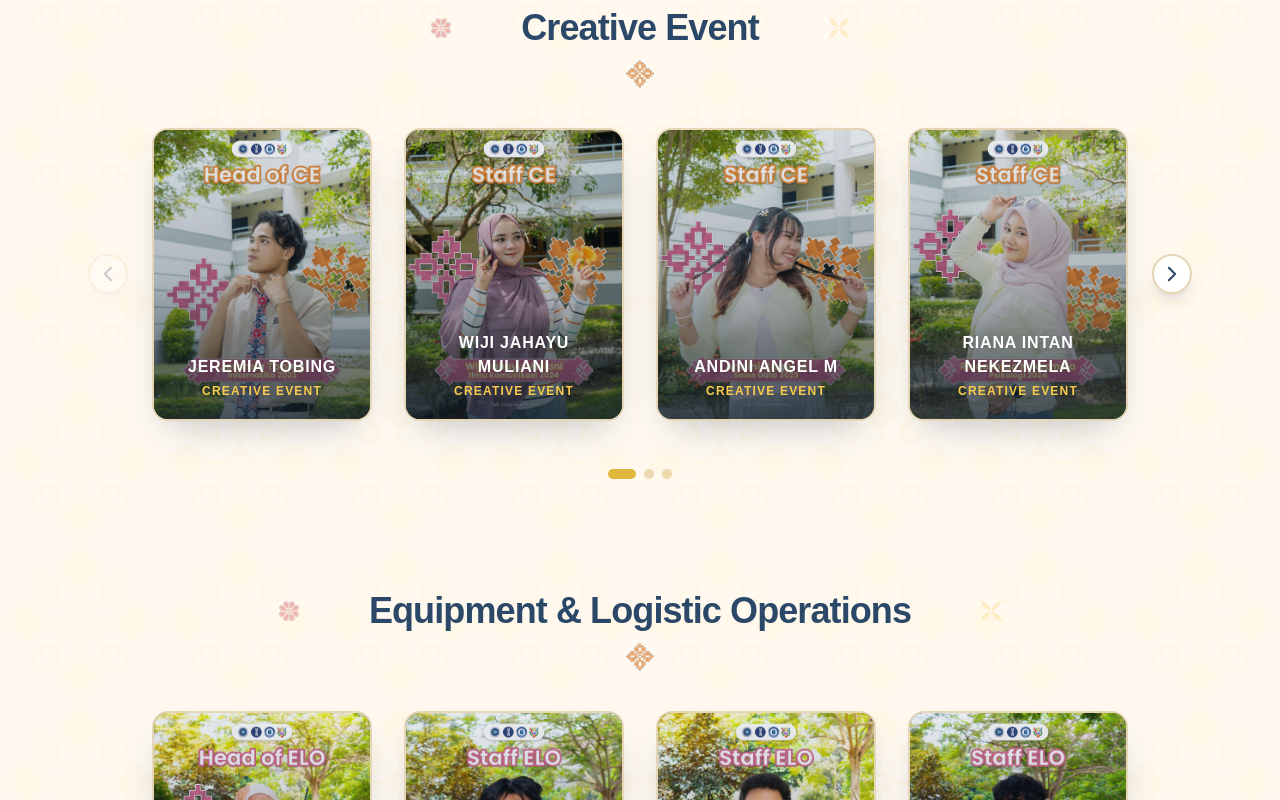
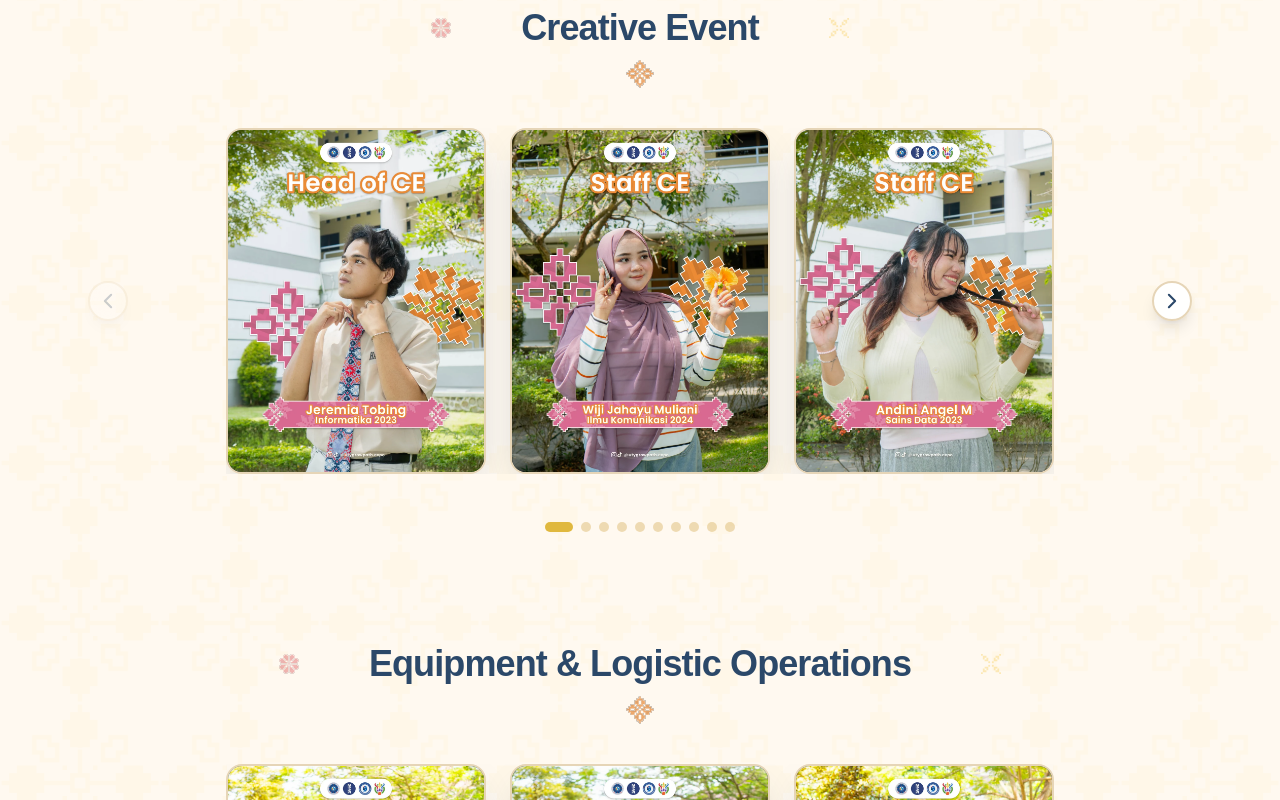
Before and after one commit to utygrowpath/utygrowpath-web, a Next.js app: page /tim-kami in a window 1280 px wide. Shown: the part 1460-2260 px from the top of the page. Built offline with nearby package versions, Linux system fonts and the light colour scheme.

Commit message:
feat(team): animasikan carousel dan section divisi

```diff
--- a/src/components/sections/our-team-view.tsx
+++ b/src/components/sections/our-team-view.tsx
@@ -1,7 +1,8 @@
 "use client";
 
 import Image from "next/image";
-import { useState } from "react";
+import { useEffect, useRef, useState } from "react";
+import gsap from "gsap";
 
 import type { CommitteeMember } from "@/types/content";
 
@@ -10,6 +11,9 @@ interface OurTeamViewProps {
 }
 
 export function OurTeamView({ committee }: OurTeamViewProps) {
+  const CARD_STEP = 284;
+  const trackRefs = useRef<Record<string, HTMLDivElement | null>>({});
+  const divisionsRef = useRef<HTMLDivElement>(null);
   const divisionOrder = [
     "Formatur",
     "Creative Event",
@@ -32,8 +36,81 @@ export function OurTeamView({ committee }: OurTeamViewProps) {
 
   const [activeTab, setActiveTab] = useState<string>("Semua");
   const [divisionPage, setDivisionPage] = useState<Record<string, number>>({});
-  const [divisionDir, setDivisionDir] = useState<Record<string, "left" | "right">>({});
-  const PER_PAGE = 4;
+  const VISIBLE_CARDS = 3;
+
+  useEffect(() => {
+    const prefersReducedMotion = window.matchMedia(
+      "(prefers-reduced-motion: reduce)",
+    ).matches;
+    const tweens = Object.entries(trackRefs.current).flatMap(([division, track]) => {
+      if (!track) return [];
+      const x = -(divisionPage[division] ?? 0) * CARD_STEP;
+
+      if (prefersReducedMotion) {
+        gsap.set(track, { x });
+        return [];
+      }
+      if (Math.abs(Number(gsap.getProperty(track, "x")) - x) < 0.5) return [];
+
+      return [
+        gsap.to(track, {
+          x,
+          duration: 0.65,
+          ease: "power3.inOut",
+          overwrite: "auto",
+        }),
+      ];
+    });
+
+    return () => tweens.forEach((tween) => tween.kill());
+  }, [divisionPage]);
+
+  useEffect(() => {
+    const root = divisionsRef.current;
+    if (!root || window.matchMedia("(prefers-reduced-motion: reduce)").matches) {
+      return;
+    }
+
+    const targets = [
+      ...root.querySelectorAll<HTMLElement>("[data-division-reveal]"),
+    ];
+    if (!targets.length) return;
+
+    const tweens = new Map<HTMLElement, gsap.core.Tween>();
+    const context = gsap.context(() => {
+      targets.forEach((target) => {
+        tweens.set(
+          target,
+          gsap.from(target, {
+            paused: true,
+            opacity: 0,
+            y: 28,
+            duration: 0.75,
+            ease: "power3.out",
+            clearProps: "opacity,transform",
+          }),
+        );
+      });
+    }, root);
+
+    const observer = new IntersectionObserver(
+      (entries) => {
+        entries.forEach((entry) => {
+          if (!entry.isIntersecting) return;
+          tweens.get(entry.target as HTMLElement)?.play();
+          observer.unobserve(entry.target);
+        });
+      },
+      { rootMargin: "0px 0px -12% 0px" },
+    );
+
+    targets.forEach((target) => observer.observe(target));
+
+    return () => {
+      observer.disconnect();
+      context.revert();
+    };
+  }, [activeTab]);
 
   const groupedCommittee = allDivisions.reduce<Record<string, CommitteeMember[]>>(
     (acc, div) => {
@@ -51,18 +128,6 @@ export function OurTeamView({ committee }: OurTeamViewProps) {
 
   return (
     <>
-      {/* Carousel slide keyframes */}
-      <style>{`
-        @keyframes carouselSlideRight {
-          from { opacity: 0; transform: translateX(48px); }
-          to   { opacity: 1; transform: translateX(0); }
-        }
-        @keyframes carouselSlideLeft {
-          from { opacity: 0; transform: translateX(-48px); }
-          to   { opacity: 1; transform: translateX(0); }
-        }
-      `}</style>
-
       <div className="space-y-16 sm:space-y-24">
         {/* Category / Division Filter Tabs */}
         <div className="mx-auto flex max-w-5xl flex-col items-center justify-center gap-2.5 px-4 sm:gap-3">
@@ -78,7 +143,6 @@ export function OurTeamView({ committee }: OurTeamViewProps) {
                   onClick={() => {
                     setActiveTab(tab);
                     setDivisionPage({});
-                    setDivisionDir({});
                   }}
                   className={`inline-flex items-center gap-2 rounded-full px-4 py-2 text-xs font-semibold tracking-wide transition-all sm:text-sm ${
                     isActive
@@ -103,29 +167,25 @@ export function OurTeamView({ committee }: OurTeamViewProps) {
         </div>
 
         {/* Division Sections */}
-        <div className="space-y-20 sm:space-y-28">
+        <div ref={divisionsRef} className="space-y-20 sm:space-y-28">
           {displayedDivisions.map((division) => {
             const members = groupedCommittee[division] || [];
             if (!members.length) return null;
 
             const currentPage = divisionPage[division] ?? 0;
-            const totalPages = Math.ceil(members.length / PER_PAGE);
-            const pageMembers = members.slice(
-              currentPage * PER_PAGE,
-              (currentPage + 1) * PER_PAGE
-            );
-            const dir = divisionDir[division] ?? "right";
+            const totalPages = Math.max(1, members.length - VISIBLE_CARDS + 1);
+            const hasMoreSlides = members.length > VISIBLE_CARDS;
 
             const goTo = (page: number) => {
-              setDivisionDir((prev) => ({
-                ...prev,
-                [division]: page > (divisionPage[division] ?? 0) ? "right" : "left",
-              }));
               setDivisionPage((prev) => ({ ...prev, [division]: page }));
             };
 
             return (
-              <section key={division} className="relative space-y-10">
+              <section
+                key={division}
+                data-division-reveal
+                className="relative space-y-10"
+              >
                 {/* Division Header */}
                 <div className="flex flex-col items-center text-center">
                   <div className="flex items-center justify-center gap-3 sm:gap-6">
@@ -175,7 +235,7 @@ export function OurTeamView({ committee }: OurTeamViewProps) {
                     <button
                       onClick={() => goTo(Math.max(0, currentPage - 1))}
                       disabled={currentPage === 0}
-                      aria-label="Halaman sebelumnya"
+                      aria-label="Slide sebelumnya"
                       className="absolute left-0 top-1/2 z-10 -translate-y-1/2 flex h-10 w-10 items-center justify-center rounded-full border-2 border-[#e6d5b7] bg-white/90 text-[#2b4869] shadow-lg backdrop-blur-sm transition-all hover:border-[#e0b83e] hover:bg-[#2b4869] hover:text-white hover:shadow-[0_0_20px_rgba(224,184,62,0.35)] disabled:cursor-not-allowed disabled:opacity-25"
                     >
                       <svg className="h-5 w-5" fill="none" stroke="currentColor" strokeWidth={2.5} viewBox="0 0 24 24" aria-hidden="true">
@@ -184,25 +244,32 @@ export function OurTeamView({ committee }: OurTeamViewProps) {
                     </button>
                   )}
 
-                  {/* Members Grid / Flex – konsisten ukuran & center jika < 4 kartu */}
+                  {/* Three-card viewport with a persistent track for smooth one-card slides. */}
                   <div
-                    key={`${division}-${currentPage}`}
-                    style={{
-                      animation: `${dir === "right" ? "carouselSlideRight" : "carouselSlideLeft"} 0.35s ease-out both`,
-                    }}
-                    className={`mx-auto ${
-                      pageMembers.length >= 4
-                        ? "grid max-w-6xl grid-cols-1 sm:grid-cols-2 md:grid-cols-3 lg:grid-cols-4 gap-6 sm:gap-8 justify-items-center"
-                        : "flex flex-wrap justify-center gap-6 sm:gap-8 max-w-6xl"
-                    }`}
+                    className={`mx-auto w-full max-w-[828px] ${hasMoreSlides ? "overflow-hidden" : ""}`}
                   >
-                    {pageMembers.map((member) => (
+                    <div
+                      ref={(element) => {
+                        trackRefs.current[division] = element;
+                      }}
+                      className={`gap-6 ${
+                        hasMoreSlides
+                          ? "flex w-max"
+                          : "flex flex-wrap justify-center"
+                      }`}
+                    >
+                    {members.map((member) => (
                       <div
                         key={`${member.division}-${member.name}`}
-                        className="group relative flex w-full max-w-[260px] flex-col items-center"
+                        className="group relative flex w-[260px] shrink-0 flex-col items-center"
                       >
                         {/* Card container */}
-                        <div className="relative aspect-[3/4] w-full max-w-[260px] overflow-hidden rounded-2xl border-2 border-[#e6d5b7] bg-gradient-to-b from-[#2b4869] to-[#122030] shadow-[0_16px_36px_-16px_rgba(43,72,105,0.35)] transition-all duration-500 hover:-translate-y-2 hover:border-[#e0b83e] hover:shadow-[0_24px_50px_-16px_rgba(224,184,62,0.4)]">
+                        <div
+                          role="group"
+                          tabIndex={0}
+                          aria-label={`${member.name}, ${member.role}`}
+                          className="relative aspect-[3/4] w-full max-w-[260px] overflow-hidden rounded-2xl border-2 border-[#e6d5b7] bg-gradient-to-b from-[#2b4869] to-[#122030] shadow-[0_16px_36px_-16px_rgba(43,72,105,0.35)] transition-all duration-500 hover:-translate-y-2 hover:border-[#e0b83e] hover:shadow-[0_24px_50px_-16px_rgba(224,184,62,0.4)] focus-visible:outline-2 focus-visible:outline-offset-2 focus-visible:outline-[#e0b83e]"
+                        >
                           {member.image && member.image.trim() !== "" ? (
                             <>
                               <Image
@@ -210,11 +277,11 @@ export function OurTeamView({ committee }: OurTeamViewProps) {
                                 fill
                                 sizes="(max-width: 768px) 280px, 260px"
                                 alt={member.name}
-                                className="object-cover transition-transform duration-700 group-hover:scale-105 opacity-90 group-hover:opacity-100"
+                                className="object-cover transition-transform duration-700 group-hover:scale-105"
                               />
                               <div
                                 aria-hidden="true"
-                                className="pointer-events-none absolute inset-0 bg-gradient-to-t from-[#101b28] via-[#101b28]/25 to-transparent opacity-70 transition-opacity group-hover:opacity-55"
+                                className="pointer-events-none absolute inset-0 bg-gradient-to-t from-[#101b28]/90 via-[#101b28]/35 to-transparent opacity-0 transition-opacity duration-300 group-hover:opacity-100 group-focus-within:opacity-100"
                               />
                             </>
                           ) : (
@@ -246,7 +313,7 @@ export function OurTeamView({ committee }: OurTeamViewProps) {
                           )}
 
                           {/* Bottom label */}
-                          <div className="absolute inset-x-0 bottom-0 p-5 text-center">
+                          <div className="pointer-events-none absolute inset-x-0 bottom-0 translate-y-3 p-5 text-center opacity-0 transition-all duration-300 group-hover:translate-y-0 group-hover:opacity-100 group-focus-within:translate-y-0 group-focus-within:opacity-100">
                             <p className="text-sm font-bold tracking-wider text-white uppercase drop-shadow-sm sm:text-base">
                               {member.name}
                             </p>
@@ -257,6 +324,7 @@ export function OurTeamView({ committee }: OurTeamViewProps) {
                         </div>
                       </div>
                     ))}
+                    </div>
                   </div>
 
                   {/* Right arrow */}
@@ -264,7 +332,7 @@ export function OurTeamView({ committee }: OurTeamViewProps) {
                     <button
                       onClick={() => goTo(Math.min(totalPages - 1, currentPage + 1))}
                       disabled={currentPage === totalPages - 1}
-                      aria-label="Halaman berikutnya"
+                      aria-label="Slide berikutnya"
                       className="absolute right-0 top-1/2 z-10 -translate-y-1/2 flex h-10 w-10 items-center justify-center rounded-full border-2 border-[#e6d5b7] bg-white/90 text-[#2b4869] shadow-lg backdrop-blur-sm transition-all hover:border-[#e0b83e] hover:bg-[#2b4869] hover:text-white hover:shadow-[0_0_20px_rgba(224,184,62,0.35)] disabled:cursor-not-allowed disabled:opacity-25"
                     >
                       <svg className="h-5 w-5" fill="none" stroke="currentColor" strokeWidth={2.5} viewBox="0 0 24 24" aria-hidden="true">
@@ -281,7 +349,7 @@ export function OurTeamView({ committee }: OurTeamViewProps) {
                       <button
                         key={idx}
                         onClick={() => goTo(idx)}
-                        aria-label={`Halaman ${idx + 1}`}
+                        aria-label={`Slide ${idx + 1}`}
                         className={`rounded-full transition-all duration-300 ${
                           idx === currentPage
                             ? "h-2.5 w-7 bg-[#e0b83e]"
```
